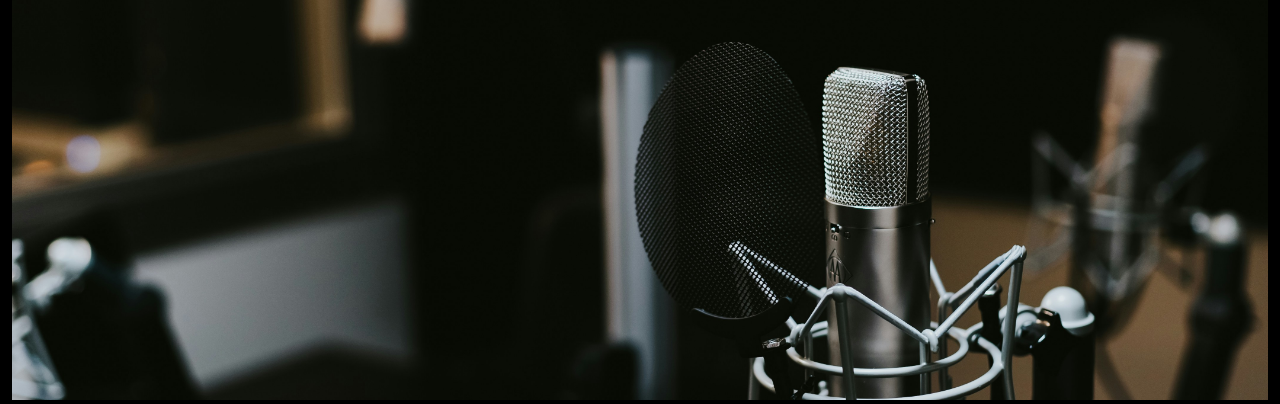
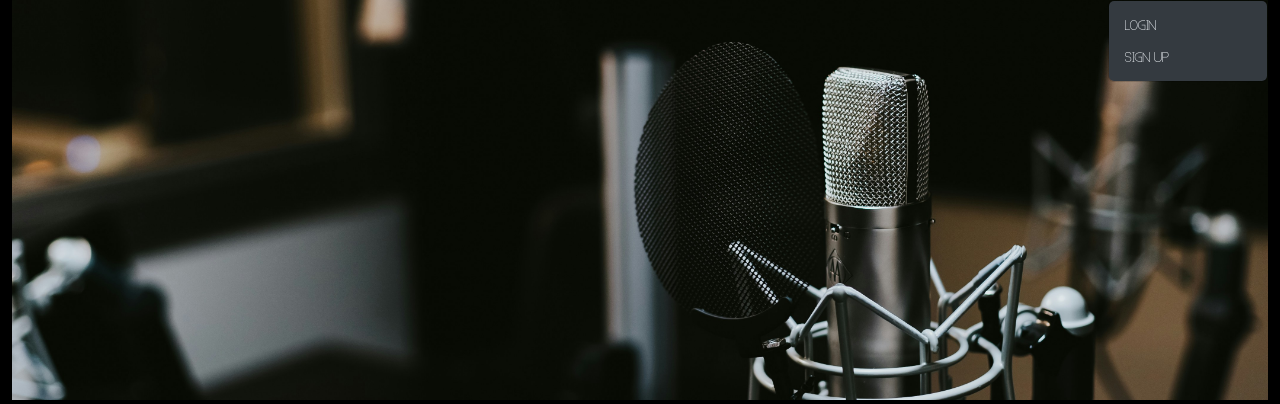
Before and after one commit to DataScientists04/findastudio_2024-10-27, a PHP site: page / in a window 1280 px wide, after a click that opens the changed part. Shown: the part 73-477 px from the top of the page. Run offline with PHP 8.4, Linux system fonts and the light colour scheme; data that the repository does not hold is empty.

Commit message:
Login Dropdown Menu 1

```diff
--- a/index.php
+++ b/index.php
@@ -35,8 +35,12 @@
       <div class="col-6 text-center align-self-center">
         <a class="nav-link d-inline-block " href="/FindAStudio" title="Home"><h1>Find A Studio</h1></a>
       </div>
-      <div class="col-3 text-end align-self-center">
-        <a class="nav-link d-inline-block"><h1 class="bi-person px-4"></h1></a>
+      <div class="col-3 d-flex justify-content-end align-self-center">
+        <a class="nav-link d-inline-block" id="dropdown-login-button"><h1 class="bi-person px-4"></h1></a>
+          <div class="top-100 dropdown-menu dropdown-menu-dark dropdown-menu-end" style="display:none;">
+            <a class="dropdown-item" href="#">Login</a>
+            <a class="dropdown-item" href="#">Sign up</a>
+          </div>
       </div>
     </div>
 
--- a/js/seeMore.js
+++ b/js/seeMore.js
@@ -9,4 +9,9 @@ $(document).ready(function(){
       // Show the 'See all studios' link
       $('#seeAllStudios').show();
     });
+
+  //login dropdown menu
+  $('#dropdown-login-button').click(function(){
+    $('.dropdown-menu').slideToggle();
+    });
   });
```
Also changed, not shown: pages/AboutUs.html (+6 -2 lines), pages/Contact.html (+6 -2 lines), pages/reservation.html (+6 -2 lines), pages/studioList.php (+6 -2 lines).
